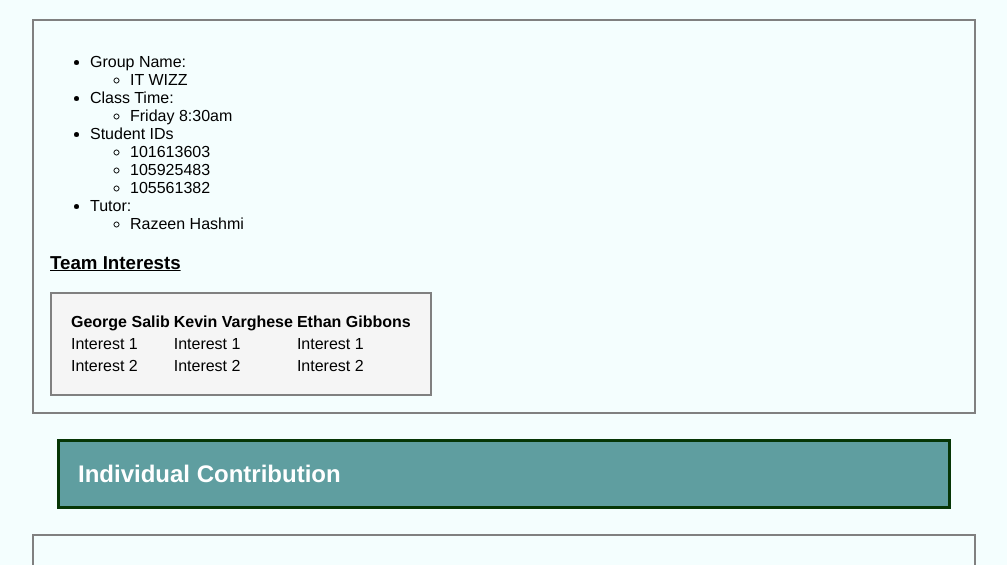
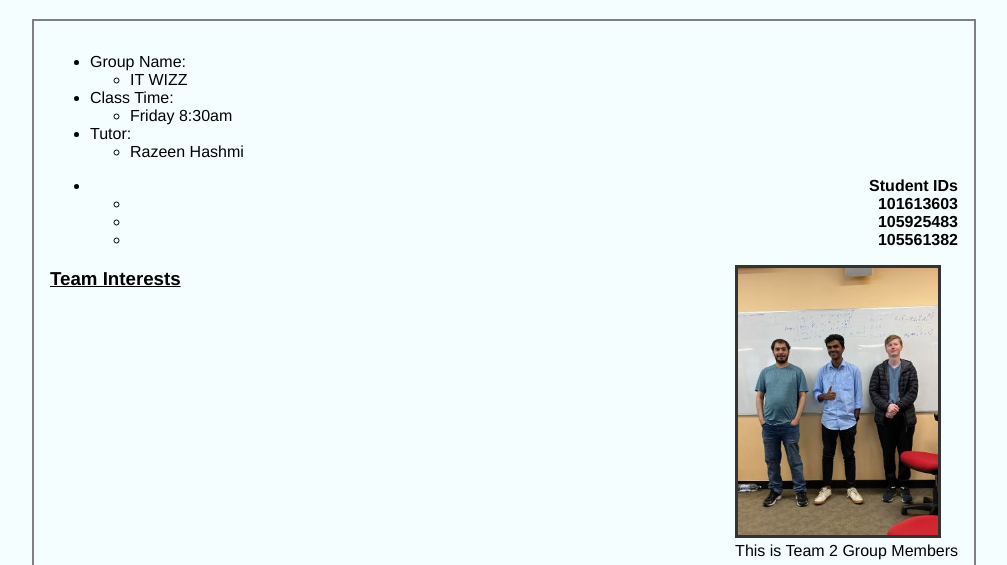
Before and after one commit to George-Salib-Uni/Project-Part-1---IT-WIZZ, a plain HTML site: page about.html in a window 1280 px wide. Shown: the part 169-734 px from the top of the page, without its empty margins (136-1143 px from the left). Drawn offline with Linux system fonts and the light colour scheme.

Commit message:
Final Completed George

```diff
--- a/about.html
+++ b/about.html
@@ -40,18 +40,25 @@
 			<ul>
 				<li>Friday 8:30am</li>
 			</ul>
-			<li>Student IDs</li>
-			<ul>
-				<li>101613603</li>
-				<li>105925483</li>
-				<li>105561382</li>
-			</ul>
 			<li>Tutor:</li>
 			<ul>
 				<li>Razeen Hashmi</li>
 			</ul>
 		</ul>
-
+		<div class="student-id">
+		<ul>
+			<li>Student IDs</li>
+			<ul>
+			<li>101613603</li>
+			<li>105925483</li>
+			<li>105561382</li>
+			</ul>
+		</ul>
+		</div>
+		<figure>
+			<img src="styles/images/groupphoto2.jpg" alt="Photo of students In Group 2">
+			<figcaption>This is Team 2 Group Members</figcaption>
+		</figure>
 		<h3>Team Interests</h3>
 		<table>
 			<tr>
@@ -60,14 +67,14 @@
 			<th>Ethan Gibbons</th>
 		</tr>
 		<tr>
-			<td>Interest 1</td>
-			<td>Interest 1</td>
-			<td>Interest 1</td>
+			<td>Debugging code at 2 AM with lo-fi beats and coffee</td>
+			<td>Creating video games where cats run tech startups</td>
+			<td>Hacking old calculators to play Tetris</td>
 		</tr>
 		<tr>
-			<td>Interest 2</td>
-			<td>Interest 2</td>
-			<td>Interest 2</td>
+			<td>Training AI to write poetry about pizza</td>
+			<td>Designing websites that roast your typing speed in real-time</td>
+			<td>Collecting memes about semicolon errors and turning them into art</td>
 		</tr>
 		</table>
 	</section>
@@ -76,11 +83,11 @@
 		<section>
 			<dl>
 				<dt>George Salib</dt>
-				<dd>Created the about page and I also helped on the home page and css file.</dd>
+				<dd>Created the about page and home page, worked on the CSS for the about page and layout, Responsible for Submission.</dd>
 				<dt>Kevin Varghese</dt>
-				<dd>Created the application page and helped with the css file</dd>
+				<dd>Created the application page and the css for it.</dd>
 				<dt>Ethan Gibbons</dt>
-				<dd>Created the jobs page and helped with the css file.</dd>
+				<dd>Created the jobs page and css for it, also did home page css file, Jira Management.</dd>
 			</dl>
 		</section>
 	</body>
--- a/styles/styles.css
+++ b/styles/styles.css
@@ -109,3 +109,46 @@ table {
     padding: 1em;
     background-color: whitesmoke;
 }
+/*Code Below is George Salib's - 101613603*/
+/* Float the figure to the right */
+figure {
+    float: right;
+    margin: 0 0 1em 1em; /* spacing from content */
+  }
+
+  /* Style the image with shorthand border */
+  figure img {
+    border: 3px solid #333; /* black border */
+    width: 200px; /* optional width */
+  }
+
+  /* Center the table */
+section table {
+    margin: 0 auto; /* horizontally centers the table */
+    border-collapse: collapse;
+    width: 80%; /* optional */
+  }
+
+  /* Bold headings */
+  section table th {
+    font-weight: bold;
+    background-color: #dddddd; /* light gray background */
+    padding: 10px;
+  }
+
+  /* Background color for cells with hover effect */
+  section table td {
+    background-color: #f0f8ff;
+    padding: 10px;
+    transition: background-color 0.3s ease;
+  }
+
+  section table td:hover {
+    background-color: #cce7ff; /* slightly darker on hover */
+  }
+
+/* Student ID aligned to the right */
+    .student-id {
+    text-align: right;
+    font-weight: bold;
+  }
```
Also changed, not shown: styles/images/groupphoto1.jpg (added), styles/images/groupphoto2.jpg (added), 1 other file.
